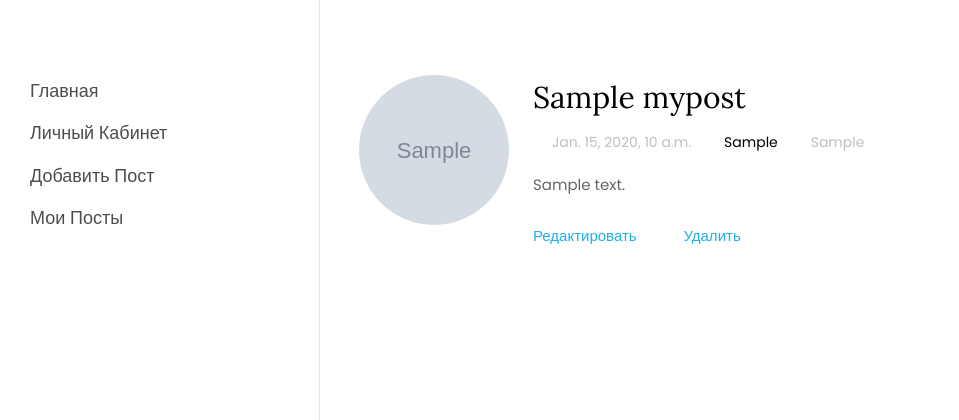
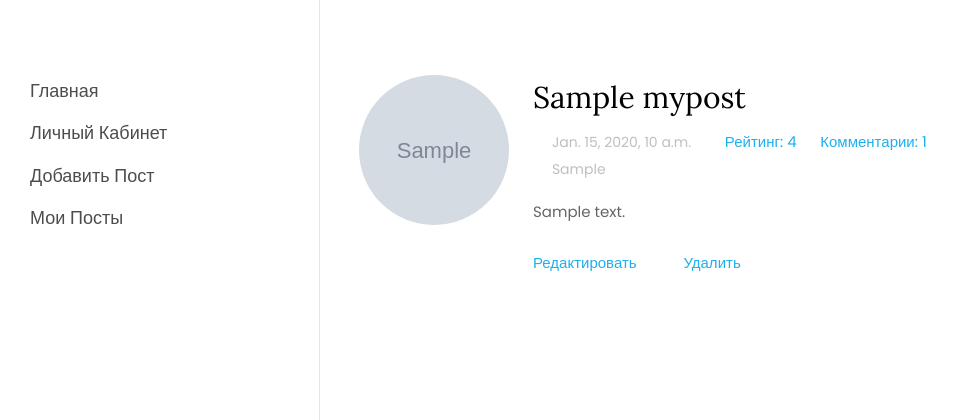
Before and after one commit to Stasnislawe/newsportal, a Django app: template newsportal/templates/myposts.html in a window 1280 px wide. Shown: the top 420 px of the page, without its empty margins (0-959 px from the left). Run offline with Django 3.2, Linux system fonts and the light colour scheme; the template is opened without the code that fills it: most values are stand-ins (such as "Sample title", 1, 10 or a date in 2020); grey boxes marked "Sample" are stand-in pictures; some libraries are stand-ins or nearby versions; some web fonts are replaced.

Commit message:
+ related name в модели, + отображение кол-ва комментов и рейтинг в просмотре личных постов

```diff
--- a/newsportal/NewsPortal/models.py
+++ b/newsportal/NewsPortal/models.py
@@ -86,7 +86,7 @@ class Comment(models.Model):
     time_create_comment = models.DateTimeField(auto_now_add=True)
     rating_comment = models.IntegerField(default=0)
 
-    post = models.ForeignKey(Post, on_delete=models.CASCADE)
+    post = models.ForeignKey(Post, on_delete=models.CASCADE, related_name='commentpost')
     user = models.ForeignKey(User, on_delete=models.CASCADE, related_name ='comments')
 
     def like(self):
--- a/newsportal/templates/myposts.html
+++ b/newsportal/templates/myposts.html
@@ -16,7 +16,8 @@
 		              <div class="meta-wrap">
 										<p class="meta">
 		              		<span><i class="icon-calendar mr-2"></i><ya-tr-span data-index="10-0" data-translated="true" data-source-lang="en" data-target-lang="ru" data-value="June 28, 2019" data-translation="28 июня 2019 г." data-ch="0" data-type="trSpan" style="visibility: inherit !important;">{{ i.time_create }}</ya-tr-span></span>
-		              		<span><a href="{% url 'news_detail' i.pk %}"><i class="icon-folder-o mr-2"></i><ya-tr-span data-index="10-0" data-translated="true" data-source-lang="en" data-target-lang="ru" data-value="Travel" data-translation="Путешествия" data-ch="0" data-type="trSpan" style="visibility: inherit !important;">{{ i.get_posts_mtm_display }}</ya-tr-span></a></span>
+		              		<a href="{% url 'news_detail' i.pk %}"><i class="icon-folder-o mr-2"></i><ya-tr-span data-index="10-0" data-translated="true" data-source-lang="en" data-target-lang="ru" data-value="Travel" data-translation="Путешествия" data-ch="0" data-type="trSpan" style="visibility: inherit !important;">Рейтинг: {{ i.rating_post }}</ya-tr-span></a>
+							<a href="{% url 'news_detail' i.pk %}"><i class="icon-folder-o mr-2"></i><ya-tr-span data-index="10-0" data-translated="true" data-source-lang="en" data-target-lang="ru" data-value="Travel" data-translation="Путешествия" data-ch="0" data-type="trSpan" style="visibility: inherit !important;">Комментарии: {{ i.commentpost.all|length }}</ya-tr-span></a>
 		              		<span><i class="icon-comment2 mr-2"></i><ya-tr-span data-index="10-0" data-translated="true" data-source-lang="en" data-target-lang="ru" data-value="5 Comment" data-translation="5 комментариев" data-ch="0" data-type="trSpan" style="visibility: inherit !important;">{{ i.get_post_type_display }}</ya-tr-span></span>
 		              	</p>
 	              	</div>
```
